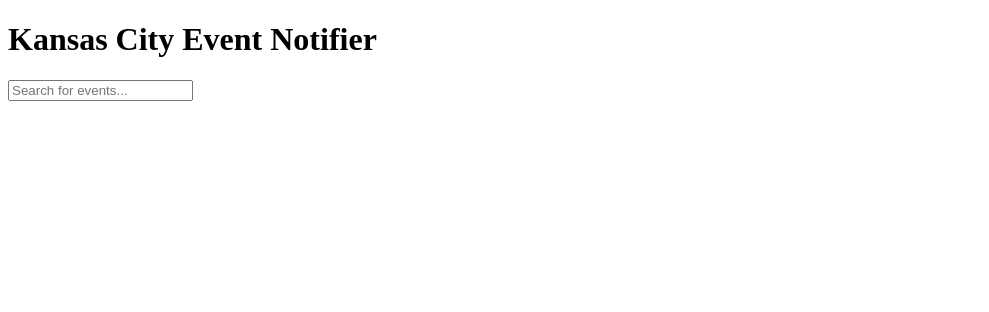
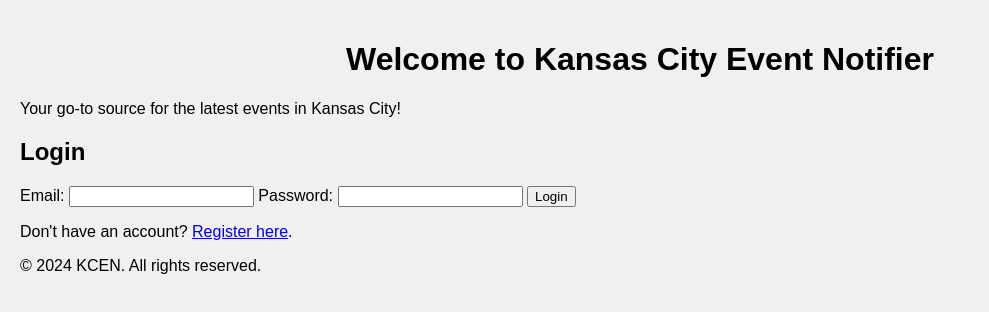
Before and after one commit to ps-kirankumar/KCEN, a plain HTML site: page index.html in a window 1280 px wide. Shown: the whole page, without its empty margins (0-989 px from the left). Drawn offline with Linux system fonts and the light colour scheme.

Commit message:
Update index.html

```diff
--- a/index.html
+++ b/index.html
@@ -3,13 +3,46 @@
 <head>
     <meta charset="UTF-8">
     <meta name="viewport" content="width=device-width, initial-scale=1.0">
-    <title>Kansas City Event Notifier</title>
-    <link rel="stylesheet" href="styles.css">
+    <title>KCEN - Kansas City Event Notifier</title>
+    <link rel="stylesheet" href="style.css">
+    <link href="https://fonts.googleapis.com/css2?family=Roboto:wght@400;700&display=swap" rel="stylesheet">
+    <link rel="icon" href="https://source.unsplash.com/50x50/?kansas-city" type="image/x-icon">
 </head>
 <body>
-    <h1>Kansas City Event Notifier</h1>
-    <input type="text" id="search" placeholder="Search for events...">
-    <ul id="event-list"></ul>
+    <header>
+        <div class="overlay"></div>
+        <h1>Welcome to Kansas City Event Notifier</h1>
+        <p>Your go-to source for the latest events in Kansas City!</p>
+    </header>
+    <main>
+        <section class="auth">
+            <div id="loginFormContainer">
+                <h2>Login</h2>
+                <form id="loginForm">
+                    <label for="loginEmail">Email:</label>
+                    <input type="email" id="loginEmail" name="loginEmail" required>
+                    <label for="loginPassword">Password:</label>
+                    <input type="password" id="loginPassword" name="loginPassword" required>
+                    <button type="submit">Login</button>
+                    <p>Don't have an account? <a href="#" onclick="showRegisterForm()">Register here</a>.</p>
+                </form>
+            </div>
+            <div id="registerFormContainer" style="display: none;">
+                <h2>Register</h2>
+                <form id="registerForm">
+                    <label for="registerEmail">Email:</label>
+                    <input type="email" id="registerEmail" name="registerEmail" required>
+                    <label for="registerPassword">Password:</label>
+                    <input type="password" id="registerPassword" name="registerPassword" required>
+                    <button type="submit">Register</button>
+                    <p>Already have an account? <a href="#" onclick="showLoginForm()">Login here</a>.</p>
+                </form>
+            </div>
+        </section>
+    </main>
+    <footer>
+        <p>&copy; 2024 KCEN. All rights reserved.</p>
+    </footer>
     <script src="script.js"></script>
 </body>
 </html>
```
